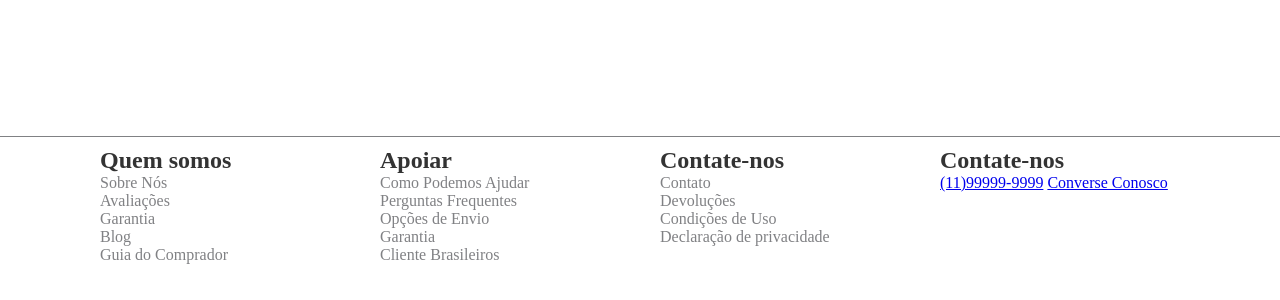
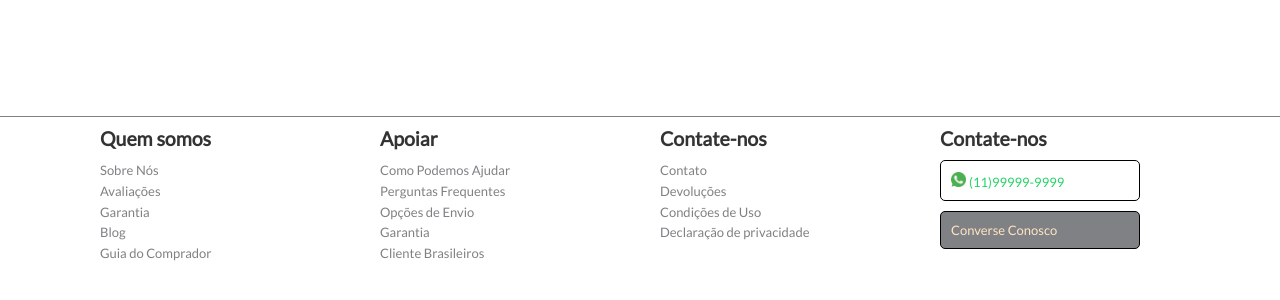
Before and after one commit to leogimeness/ProjetoIntegrador, a plain HTML site: page views/footer.html in a window 1280 px wide. Shown: the part 466-766 px from the top of the page. Drawn offline with Linux system fonts and the light colour scheme.

Commit message:
ultimas alterações footer

```diff
--- a/public/css/footer.css
+++ b/public/css/footer.css
@@ -10,6 +10,8 @@ footer{
     width: 100%;
     border-top: 1px solid #808184;
     margin: 60px auto;
+    font-family: 'Lato', sans-serif;
+    font-size: 13px;
 
 }
 .main_content{
@@ -33,6 +35,9 @@ footer{
 ul a{
     text-decoration: none;
     color: #808184;
+
+    line-height: 1.6;
+
 }
 
 ul{
@@ -43,11 +48,42 @@ h2{
     color: #333333;
 }
 
-.botao_whats {
-    background-color: #808184;
-    padding:15px;
+.caixa ul{
+    margin-top: 10px;
+
+}
+.whats {
+    display: block;
+    padding:10px ;
     border: 1px solid black;
     border-radius: 5px;
-    width:150px;
+    width:200px;
     justify-content: center;
+    text-decoration: none;
+    color: #25D366;
+    align-items: center;
 }
+
+.chat{
+    display: block;
+    background-color: #808184;
+    padding:10px;
+    border: 1px solid black;
+    border-radius: 5px;
+    width:200px;
+    text-decoration: none;
+    color: bisque;
+
+
+}
+ .whats img{
+    max-width: 15px;
+    margin-right: 3px;
+    margin-top: 1px;
+
+    align-items:center;
+}
+
+.direita a{
+    margin-top: 10px;
+}
```
Also changed, not shown: public/img/main/whatsapp.png (added).
